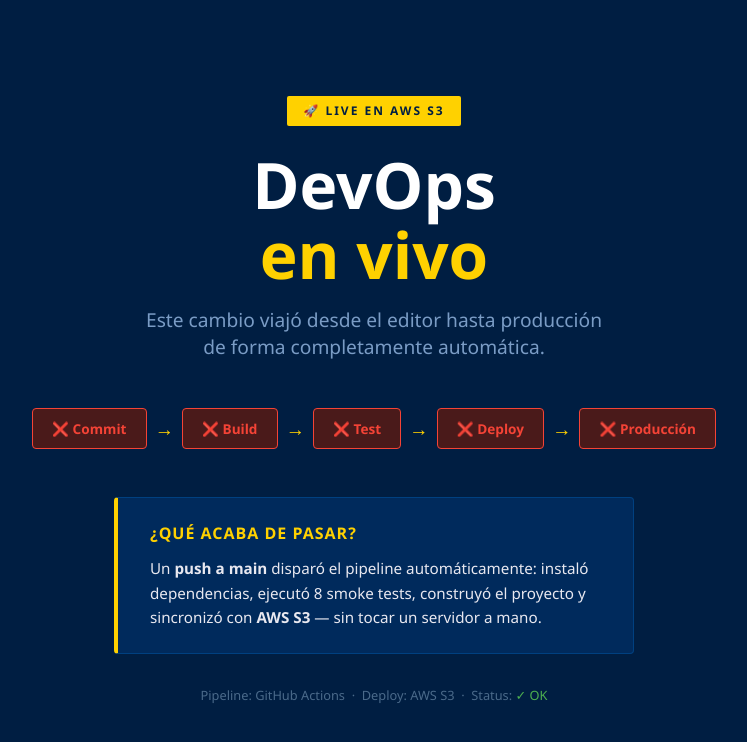
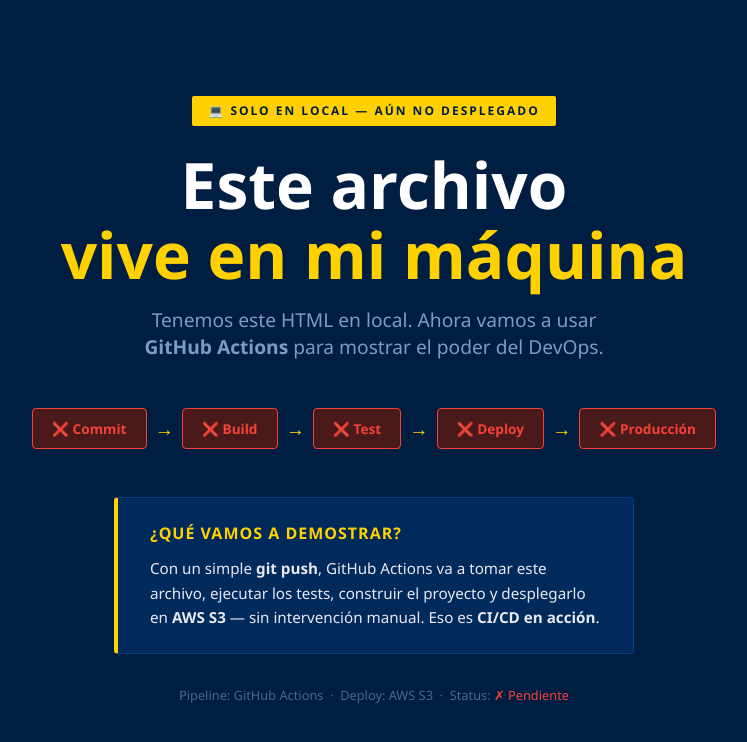
Before and after one commit to balrongs/devops_test, a website: page src/index.html in a window 1280 px wide. Shown: the whole page, without its empty margins (266-1013 px from the left). Drawn offline with Linux system fonts and the light colour scheme.

Commit message:
feat: estado 0 — archivo local antes del pipeline

```diff
--- a/src/index.html
+++ b/src/index.html
@@ -126,14 +126,14 @@
 </head>
 <body>
 
-  <div class="badge">🚀 Live en AWS S3</div>
+  <div class="badge">💻 Solo en local — aún no desplegado</div>
 
   <!-- ✏️ CAMBIA ESTA LÍNEA EN LA DEMO -->
-  <h1>DevOps<br/><span>en vivo</span></h1>
+  <h1>Este archivo<br/><span>vive en mi máquina</span></h1>
 
   <p class="subtitle">
-    Este cambio viajó desde el editor hasta producción<br/>
-    de forma completamente automática.
+    Tenemos este HTML en local. Ahora vamos a usar<br/>
+    <strong>GitHub Actions</strong> para mostrar el poder del DevOps.
   </p>
 
   <div class="pipeline">
@@ -149,18 +149,18 @@
   </div>
 
   <div class="card">
-    <h2>¿Qué acaba de pasar?</h2>
+    <h2>¿Qué vamos a demostrar?</h2>
     <p>
-      Un <strong>push a main</strong> disparó el pipeline automáticamente:
-      instaló dependencias, ejecutó 8 smoke tests, construyó el proyecto
-      y sincronizó con <strong>AWS S3</strong> — sin tocar un servidor a mano.
+      Con un simple <strong>git push</strong>, GitHub Actions va a tomar este archivo,
+      ejecutar los tests, construir el proyecto y desplegarlo en <strong>AWS S3</strong>
+      — sin intervención manual. Eso es <strong>CI/CD en acción</strong>.
     </p>
   </div>
 
   <p class="version">
     Pipeline: GitHub Actions &nbsp;·&nbsp;
     Deploy: AWS S3 &nbsp;·&nbsp;
-    Status: <span>✓ OK</span>
+    Status: <span style="color:#f44336;">✗ Pendiente</span>
   </p>
 
 </body>
```
